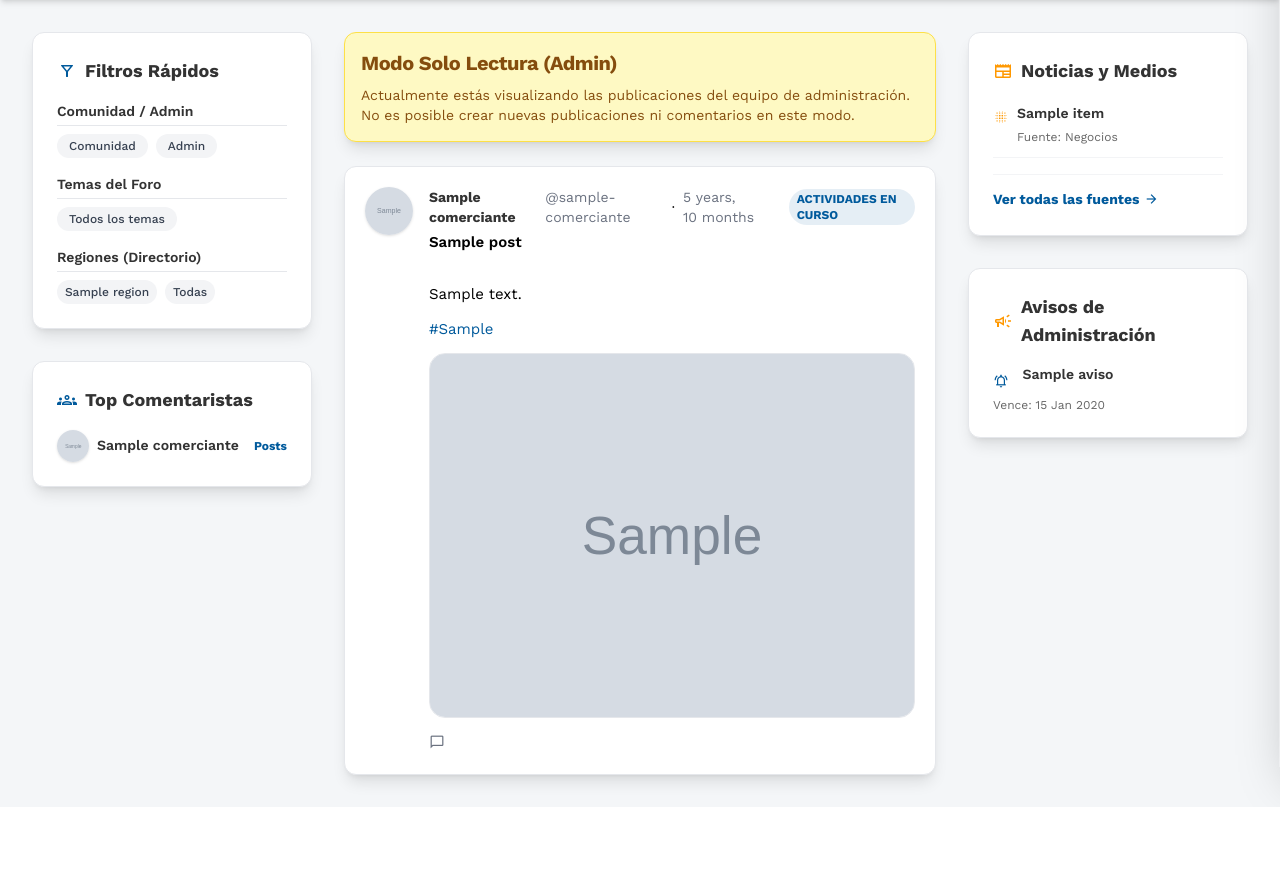
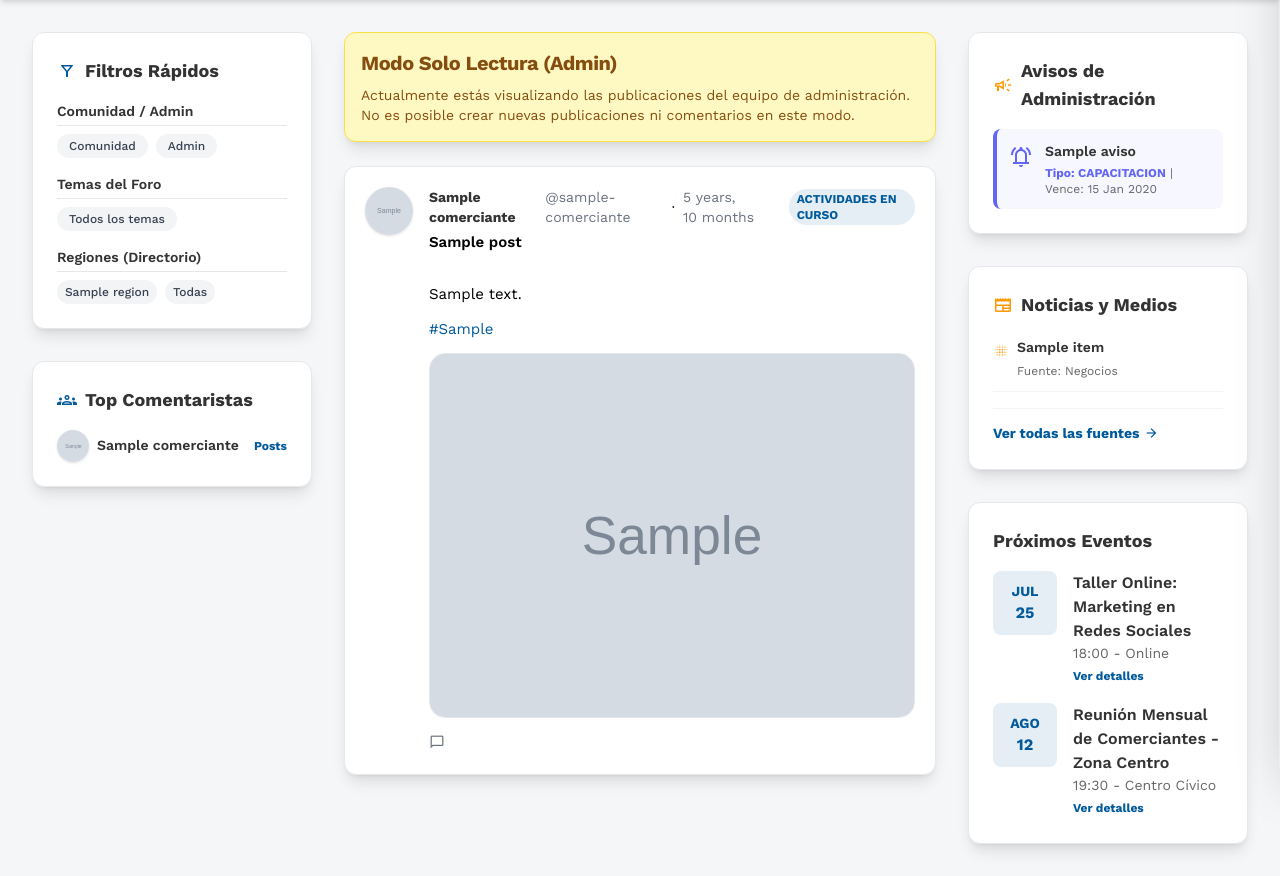
Before and after one commit to Sutileze/ProyectoTitulo, a Django app: template usuarios/templates/usuarios/plataforma_comerciante.html in a window 1280 px wide. Shown: the part 121-997 px from the top of the page. Before the commit the page ends 928 px from the top, so only its background shows below. Run offline with Django 5.2, Linux system fonts and the light colour scheme; tables that the repository leaves empty hold one stand-in row (values such as "Sample post"); the template is opened without the code that fills it: values that come from a table or form of the project are taken from there, most other values are stand-ins (such as "Sample title", 1, 10 or a date in 2020); grey boxes marked "Sample" are stand-in pictures; some libraries are stand-ins or nearby versions.

Commit message:
funciona avisos perko no esta terminado

```diff
--- a/usuarios/templates/usuarios/plataforma_comerciante.html
+++ b/usuarios/templates/usuarios/plataforma_comerciante.html
@@ -358,8 +358,57 @@
                     <aside class="col-span-12 lg:col-span-3 order-3">
                         <div class="space-y-8">
 
+                            {# INICIO BLOQUE: Avisos de Administración (Con estilo de tarjeta coloreada) #}
+                            <div class="bg-white dark:bg-white p-6 rounded-xl shadow-lg border border-gray-200">
+                                <h3 class="text-text-light dark:text-text-dark text-lg font-bold mb-4 flex items-center gap-2">
+                                    <span class="material-symbols-outlined text-secondary text-xl">campaign</span>
+                                    Avisos de Administración
+                                </h3>
+
+                                <div class="space-y-4">
+                                    {% if top_avisos %}
+                                        {% for aviso in top_avisos %}
+                                            {# Se usa raw_color para construir border-, bg- y text- #}
+                                            {% with raw_color_name=aviso.tipo|first_word_to_raw_color %}
+                                                <a href="{% url 'notificaciones' %}?aviso_id={{ aviso.id }}"
+                                                class="group block p-3 rounded-lg border-l-4 border-{{ raw_color_name }}
+                                                        bg-{{ raw_color_name }}/5 transition-colors hover:bg-gray-100">
+
+                                                    <div class="flex items-start space-x-3">
+                                                        {# Ícono con el color dinámico y el tipo de ícono #}
+                                                        <span class="material-symbols-outlined text-{{ raw_color_name }} text-2xl shrink-0">
+                                                            {{ aviso.tipo|first_word_to_icon }}
+                                                        </span>
+
+                                                        <div class="flex-1 min-w-0">
+                                                            <p class="text-text-light font-semibold text-sm truncate group-hover:text-primary transition-colors">
+                                                                {{ aviso.titulo }}
+                                                            </p>
+                                                            <p class="text-xs text-text-muted-light mt-1">
+                                                                <span class="font-bold text-{{ raw_color_name }}">Tipo: {{ aviso.tipo }}</span>
+                                                                <span class="text-text-muted-light dark:text-text-muted-dark"> | Vence: {{ aviso.fecha_caducidad|default:"Sin caducidad"|date:"d M Y" }}</span>
+                                                            </p>
+                                                        </div>
+                                                    </div>
+                                                </a>
+                                            {% endwith %}
+                                        {% endfor %}
+                                    {% else %}
+                                        <div class="text-center py-4 px-2 bg-gray-50 rounded-lg border border-gray-200">
+                                            <span class="material-symbols-outlined text-3xl text-green-500 mb-1">
+                                                check_circle
+                                            </span>
+                                            <p class="text-text-muted-light text-sm font-medium">
+                                                No hay avisos de administración vigentes.
+                                            </p>
+                                        </div>
+                                    {% endif %}
+                                </div>
+                            </div>
+                            {# FIN BLOQUE: Avisos de Administración #}
 
 
+                            {# INICIO BLOQUE: Noticias y Medios #}
                             <div class="bg-white dark:bg-white p-6 rounded-xl shadow-lg border border-gray-200">
                                 <h3 class="text-text-light dark:text-text-dark text-lg font-bold mb-4 flex items-center gap-2">
                                     <span class="material-symbols-outlined text-secondary text-xl">newspaper</span>
@@ -391,39 +440,34 @@
                                     </div>
                                 </div>
                             </div>
+                            {# FIN BLOQUE: Noticias y Medios #}
 
                             <div class="bg-white dark:bg-white p-6 rounded-xl shadow-lg border border-gray-200">
-                                <h3 class="text-text-light dark:text-text-dark text-lg font-bold mb-4 flex items-center gap-2">
-                                    <span class="material-symbols-outlined text-secondary text-xl">campaign</span>
-                                    Avisos de Administración
-                                </h3>
-
+                                <h3 class="text-text-light dark:text-text-dark text-lg font-bold mb-4">Próximos Eventos</h3>
                                 <div class="space-y-4">
-                                    {% if top_avisos %}
-                                        {% for aviso in top_avisos %}
-                                            <div class="pb-3 border-b border-gray-100 dark:border-gray-700 last:border-b-0 last:pb-0">
-                                                <span class="material-symbols-outlined text-primary text-base mr-2 mt-1 align-top">{{ aviso.tipo|first_word_to_icon }}</span>
-                                                <a href="{% url 'notificaciones' %}?aviso_id={{ aviso.id }}"
-                                                class="text-text-light dark:text-text-dark font-semibold text-sm leading-snug hover:text-primary transition-colors inline-block align-top">
-                                                    {{ aviso.titulo|truncatechars:50 }}
-                                                </a>
-                                                <p class="text-text-muted-light dark:text-text-muted-dark text-xs mt-1">
-                                                    Vence: {{ aviso.fecha_caducidad|default:"Sin caducidad"|date:"d M Y" }}
-                                                </p>
-                                            </div>
-                                        {% endfor %}
-                                    {% else %}
-                                        {# INICIO MODIFICACIÓN: Nuevo estilo para estado vacío #}
-                                        <div class="text-center py-4 px-2 bg-gray-50 rounded-lg border border-gray-200">
-                                            <span class="material-symbols-outlined text-3xl text-green-500 mb-1">
-                                                check_circle
-                                            </span>
-                                            <p class="text-text-muted-light text-sm font-medium">
-                                                No hay avisos de administración vigentes.
-                                            </p>
+                                    {# Los datos de Eventos usan una estructura diferente a los avisos #}
+                                    <div class="flex gap-4">
+                                        <div class="flex flex-col items-center justify-center bg-primary/10 dark:bg-primary/20 text-primary rounded-lg p-2 w-16 h-16 shrink-0">
+                                            <span class="text-sm font-bold">JUL</span>
+                                            <span class="2xl font-bold">25</span>
                                         </div>
-                                        {# FIN MODIFICACIÓN: Nuevo estilo para estado vacío #}
-                                    {% endif %}
+                                        <div>
+                                            <p class="text-text-light dark:text-text-dark font-semibold">Taller Online: Marketing en Redes Sociales</p>
+                                            <p class="text-text-muted-light dark:text-text-muted-dark text-sm">18:00 - Online</p>
+                                            <a class="text-primary text-xs font-bold mt-1 inline-block" href="#">Ver detalles</a>
+                                        </div>
+                                    </div>
+                                    <div class="flex gap-4">
+                                        <div class="flex flex-col items-center justify-center bg-primary/10 dark:bg-primary/20 text-primary rounded-lg p-2 w-16 h-16 shrink-0">
+                                            <span class="text-sm font-bold">AGO</span>
+                                            <span class="2xl font-bold">12</span>
+                                        </div>
+                                        <div>
+                                            <p class="text-text-light dark:text-text-dark font-semibold">Reunión Mensual de Comerciantes - Zona Centro</p>
+                                            <p class="text-text-muted-light dark:text-text-muted-dark text-sm">19:30 - Centro Cívico</p>
+                                            <a class="text-primary text-xs font-bold mt-1 inline-block" href="#">Ver detalles</a>
+                                        </div>
+                                    </div>
                                 </div>
                             </div>
                         </div>
--- a/usuarios/templatetags/my_custom_filters.py
+++ b/usuarios/templatetags/my_custom_filters.py
@@ -1,5 +1,6 @@
 from django import template
 from django.utils.safestring import mark_safe # <-- Necesario si fuera a inyectar HTML, pero lo usaremos para lógica.
+from django.template.defaultfilters import stringfilter
 
 register = template.Library()
 
@@ -73,3 +74,61 @@ def first_word_to_icon(value):
         return 'campaign' # Icono para avisos generales
     else:
         return 'notifications_active' # Icono por defecto
+
+def first_word_to_icon(value):
+    """Convierte el tipo de notificación en un icono Material Symbols."""
+    if not value:
+        return 'notifications_active'
+
+    word = value.lower().split()[0]
+
+    if 'capacitacion' in word:
+        return 'school'
+    elif 'evento' in word:
+        return 'event'
+    elif 'sorteo' in word or 'concurso' in word:
+        return 'emoji_events'
+    elif 'general' in word or 'aviso' in word:
+        return 'campaign'
+    else:
+        return 'notifications_active'
+
+@register.filter
+@stringfilter
+def first_word_to_color_class(value):
+    """Asigna una clase de color (Tailwind CSS) al tipo de notificación."""
+    if not value:
+        return 'text-primary'
+
+    word = value.lower().split()[0]
+
+    if 'capacitacion' in word:
+        return 'text-indigo-500' # Púrpura/Azul para Educación
+    elif 'evento' in word:
+        return 'text-green-500'  # Verde para Eventos
+    elif 'sorteo' in word or 'concurso' in word:
+        return 'text-yellow-500' # Amarillo/Dorado para Premios
+    elif 'general' in word or 'aviso' in word:
+        return 'text-red-500'    # Rojo/Naranja para Urgente
+    else:
+        return 'text-primary'
+
+@register.filter
+@stringfilter
+def first_word_to_raw_color(value):
+    """Devuelve la base del nombre del color (ej: 'red-500') para clases dinámicas."""
+    if not value:
+        return 'primary'
+
+    word = value.lower().split()[0]
+
+    if 'capacitacion' in word:
+        return 'indigo-500' # Base del color para Educación
+    elif 'evento' in word:
+        return 'green-500'  # Base del color para Eventos
+    elif 'sorteo' in word or 'concurso' in word:
+        return 'yellow-500' # Base del color para Premios
+    elif 'general' in word or 'aviso' in word:
+        return 'red-500'    # Base del color para Urgente
+    else:
+        return 'primary' # Base del color por defecto
```
Also changed, not shown: usuarios/views.py (+26 -15 lines).
